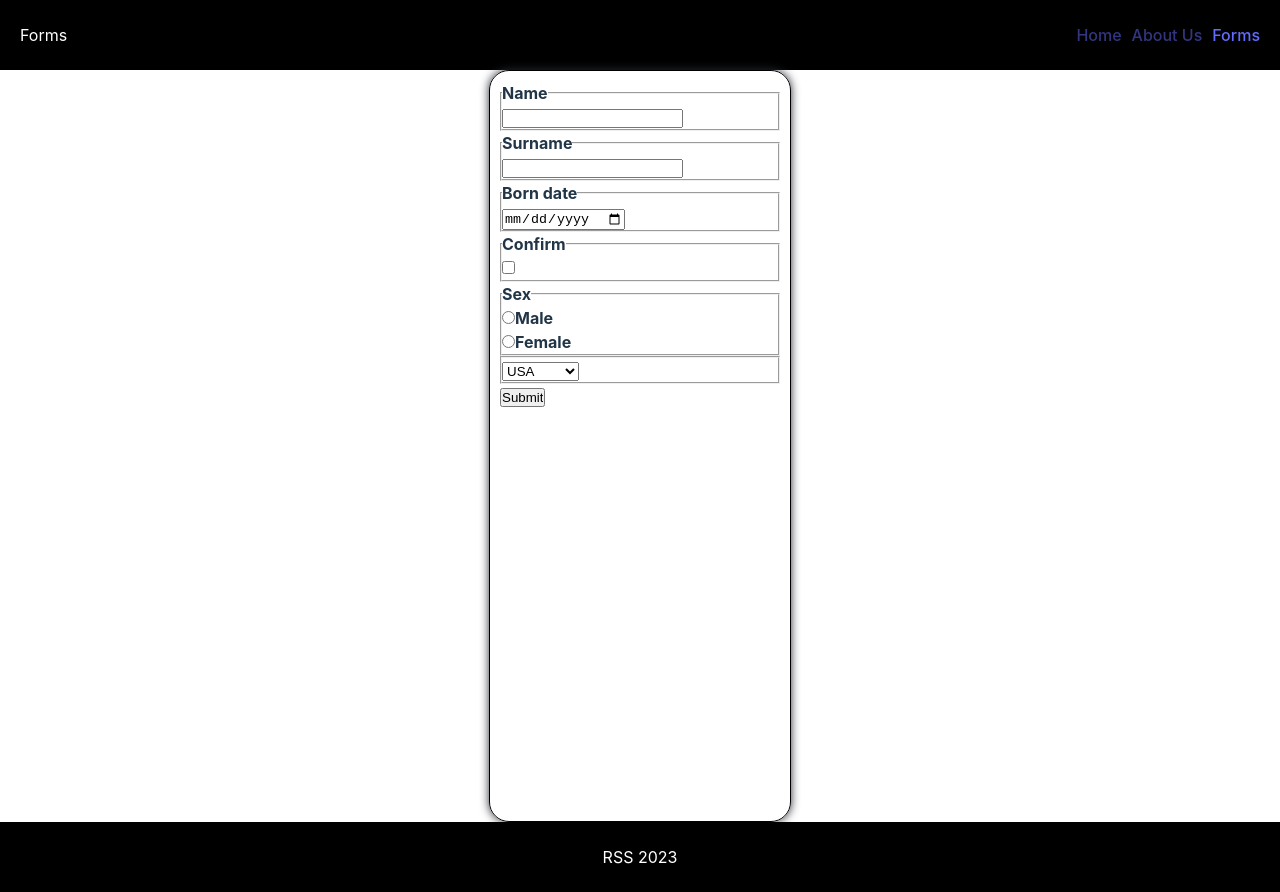
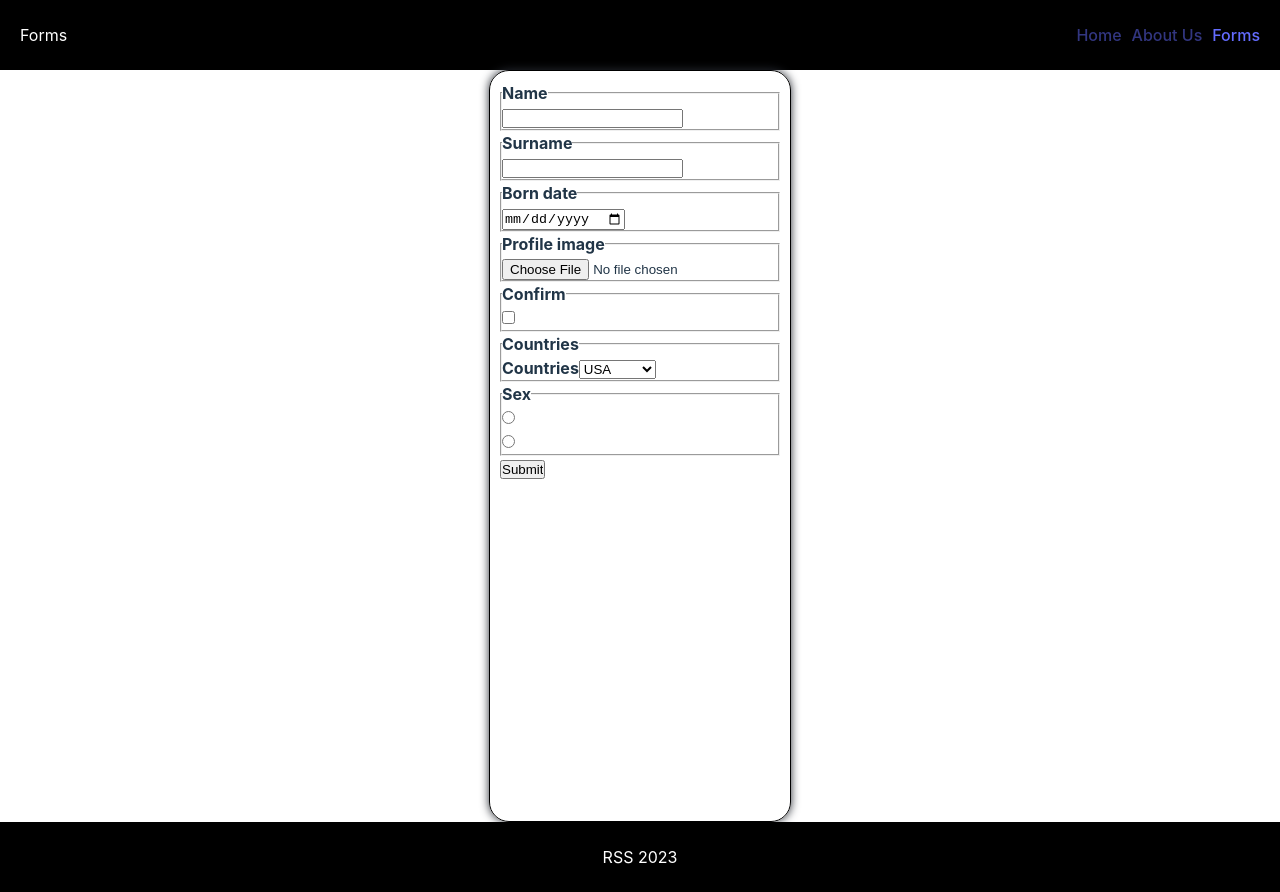
Before and after one commit to bloodsuckers-spb/ssr-render-to-pipeable-stream, a React (Vite) app: page /forms in a window 1280 px wide. Built offline with nearby package versions, Linux system fonts and the light colour scheme.

Commit message:
feat: add FormField component

```diff
--- /dev/null
+++ b/src/pages/Forms/components/Form/components/FormField/index.tsx
@@ -0,0 +1,18 @@
+import { ReactNode } from 'react';
+
+type Props = {
+  title: string;
+  children: ReactNode;
+};
+
+const FormField = ({ children, title }: Props) => {
+  return (
+    <fieldset>
+      <legend>{title}</legend>
+      {children}
+      {/* <p>Error Message</p> */}
+    </fieldset>
+  );
+};
+
+export default FormField;
--- a/src/pages/Forms/components/Form/components/FormInput/index.tsx
+++ b/src/pages/Forms/components/Form/components/FormInput/index.tsx
@@ -1,50 +1,34 @@
-import { Component } from 'react';
+import styles from './index.module.scss';
 
-import styles from './index.module.scss';
+type FormInputData = {
+  id: string;
+  type: string;
+  title: string;
+  value?: string;
+};
 
 type Props = {
   hook: (input: HTMLInputElement) => HTMLInputElement;
-  data: object;
+  data: FormInputData;
 };
 
-type State = {
-  isError: boolean;
-};
-
-export default class FormInput extends Component<Props, State> {
-  constructor(props: Props) {
-    super(props);
-    this.state = {
-      isError: false,
-    };
-  }
-
-  handleChange = () => {
-    console.log('handleChange');
-  };
-
-  render() {
-    const {
-      data: { title, id, inputType, errorMessage },
-      hook,
-    } = this.props;
+const FormInput = ({ data: { id, type, title, value }, hook }: Props) => {
   return (
-      <fieldset>
-        <legend>{title}</legend>
+    <>
       <label
         className={styles.sr}
         htmlFor={id}
       >
-          Surname Name
+        {title}
       </label>
       <input
-          type={inputType}
+        type={type}
         id={id}
         ref={hook}
-          onChange={this.handleChange}
+        value={value}
       />
-        <p>{this.state.isError && errorMessage}</p>
-      </fieldset>
+    </>
   );
-  }
-}
+};
+
+export default FormInput;
--- a/src/pages/Forms/components/Form/components/FormSelect/index.tsx
+++ /dev/null
@@ -1,16 +0,0 @@
-import { countries } from '../../constants';
-
-const FormSelect = () => {
-  return (
-    <fieldset>
-      <legend></legend>
-      <select>
-        {countries.map((value) => (
-          <option key={value}>{value}</option>
-        ))}
-      </select>
-    </fieldset>
-  );
-};
-
-export default FormSelect;
--- a/src/pages/Forms/components/Form/components/RadioInput/index.tsx
+++ /dev/null
@@ -1,25 +0,0 @@
-type RadioData = {
-  value: string;
-  id: string;
-};
-
-type Props = {
-  hook: (input: HTMLInputElement) => HTMLInputElement;
-  data: RadioData;
-};
-
-const RadioInput = ({ hook, data: { id, value } }: Props) => {
-  return (
-    <div>
-      <input
-        type="radio"
-        id={id}
-        value={value}
-        ref={hook}
-      />
-      <label htmlFor={id}>{value}</label>
-    </div>
-  );
-};
-
-export default RadioInput;
--- a/src/pages/Forms/components/Form/components/index.ts
+++ b/src/pages/Forms/components/Form/components/index.ts
@@ -1,5 +1,4 @@
+import FormField from './FormField';
 import FormInput from './FormInput';
-import FormSelect from './FormSelect';
-import RadioInput from './RadioInput';
 
-export { FormInput, FormSelect, RadioInput };
+export { FormField, FormInput };
--- a/src/pages/Forms/components/Form/constants.ts
+++ b/src/pages/Forms/components/Form/constants.ts
@@ -1,33 +1,39 @@
 export interface InputData {
   id: string;
   title: string;
-  inputType: 'text' | 'checkbox' | 'radio' | 'date';
+  type: 'text' | 'checkbox' | 'radio' | 'date' | 'file';
   errorMessage: string;
 }
 
 export const inputsData: Array<InputData> = [
   {
-    id: 'firstName',
+    id: 'first-name',
     title: 'Name',
-    inputType: 'text',
+    type: 'text',
     errorMessage: 'errorMessage',
   },
   {
-    id: 'surName',
+    id: 'surname',
     title: 'Surname',
-    inputType: 'text',
+    type: 'text',
     errorMessage: 'errorMessage',
   },
   {
     id: 'born-date',
     title: 'Born date',
-    inputType: 'date',
+    type: 'date',
+    errorMessage: 'errorMessage',
+  },
+  {
+    id: 'profile-picture',
+    title: 'Profile image',
+    type: 'file',
     errorMessage: 'errorMessage',
   },
   {
     id: 'personal-data',
     title: 'Confirm',
-    inputType: 'checkbox',
+    type: 'checkbox',
     errorMessage: 'errorMessage',
   },
 ];
--- a/src/pages/Forms/components/Form/index.tsx
+++ b/src/pages/Forms/components/Form/index.tsx
@@ -1,16 +1,21 @@
 import { Component, ReactNode, FormEvent } from 'react';
 
-import { FormInput, FormSelect, RadioInput } from './components';
+import { FormInput } from './components';
 
 import styles from './index.module.css';
 
 import { State, Props } from './models';
 
-import { inputsData, radioValues } from './constants';
+import { inputsData, radioValues, countries } from './constants';
+
+import FormField from './components/FormField';
 
 export default class Form extends Component<Props, State> {
-  inputsRefs: Record<string, HTMLInputElement> = {};
-  radioRefs: Record<string, HTMLInputElement> = {};
+  inputsRefs: Record<string, HTMLInputElement | null> = {};
+  radioRefs: Record<string, HTMLInputElement | null> = {};
+  selectRef: HTMLSelectElement | null = null;
+  private static readonly selectTitle = 'Countries';
+  private static readonly radioTitle = 'Sex';
   constructor(props: Props) {
     super(props);
     this.state = {
@@ -23,35 +28,50 @@ export default class Form extends Component<Props, State> {
     event.preventDefault();
     console.log(this.inputsRefs);
     console.log(this.radioRefs);
+    console.log(this.selectRef?.value);
   };
 
   render(): ReactNode {
+    const { selectTitle, radioTitle } = Form;
     return (
       <form
         className={styles.form}
         onSubmit={this.handleSubmit}
       >
         {inputsData.map((data) => (
-          <FormInput
+          <FormField
             key={data.id}
-            data={data}
-            hook={(input) => (this.inputsRefs[data.id] = input)}
-          />
+            title={data.title}
+          >
+            <FormInput
+              data={data}
+              hook={(input) => (this.inputsRefs[data.id] = input)}
+            />
+          </FormField>
         ))}
-        <fieldset>
-          <legend>Sex</legend>
+
+        <FormField title={selectTitle}>
+          <label>{selectTitle}</label>
+          <select ref={(select) => (this.selectRef = select)}>
+            {countries.map((value) => (
+              <option key={value}>{value}</option>
+            ))}
+          </select>
+        </FormField>
+
+        <FormField title={radioTitle}>
           {radioValues.map((value) => {
             const id = value.toLowerCase();
             return (
-              <RadioInput
-                key={id}
-                hook={(input) => (this.radioRefs[id] = input)}
-                data={{ value, id }}
-              />
+              <div key={id}>
+                <FormInput
+                  data={{ title: radioTitle, type: 'radio', id, value }}
+                  hook={(input) => (this.radioRefs[id] = input)}
+                />
+              </div>
             );
           })}
-        </fieldset>
-        <FormSelect />
+        </FormField>
         <input
           type="submit"
           value="Submit"
```
Lines whose indentation alone changed are shown as unchanged.
